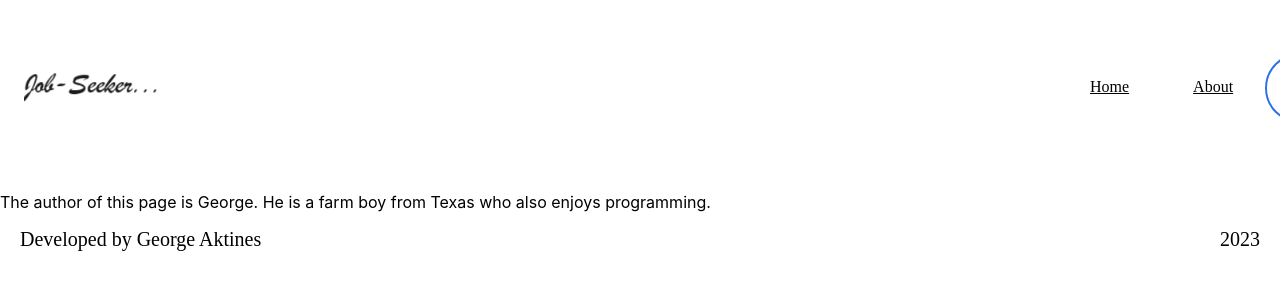
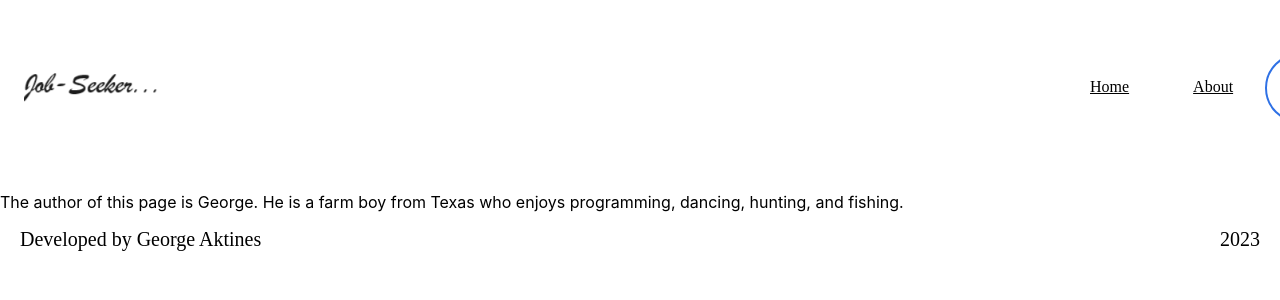
Before and after one commit to Gaktines/job-explorer-frontend, a React (Create React App) app: page /about in a window 1280 px wide. Shown: the top 300 px of the page. Built offline with nearby package versions, Linux system fonts and the light colour scheme; no server answers.

Commit message:
jsupdates

```diff
--- a/src/components/About/About.js
+++ b/src/components/About/About.js
@@ -5,7 +5,7 @@ const About = () => {
     return (
     <div className="about__body">
         <p className="about__text">
-            The author of this page is George.  He is a farm boy from Texas who also enjoys programming.
+            The author of this page is George.  He is a farm boy from Texas who enjoys programming, dancing, hunting, and fishing.
         </p>
     </div>
 )};
```
